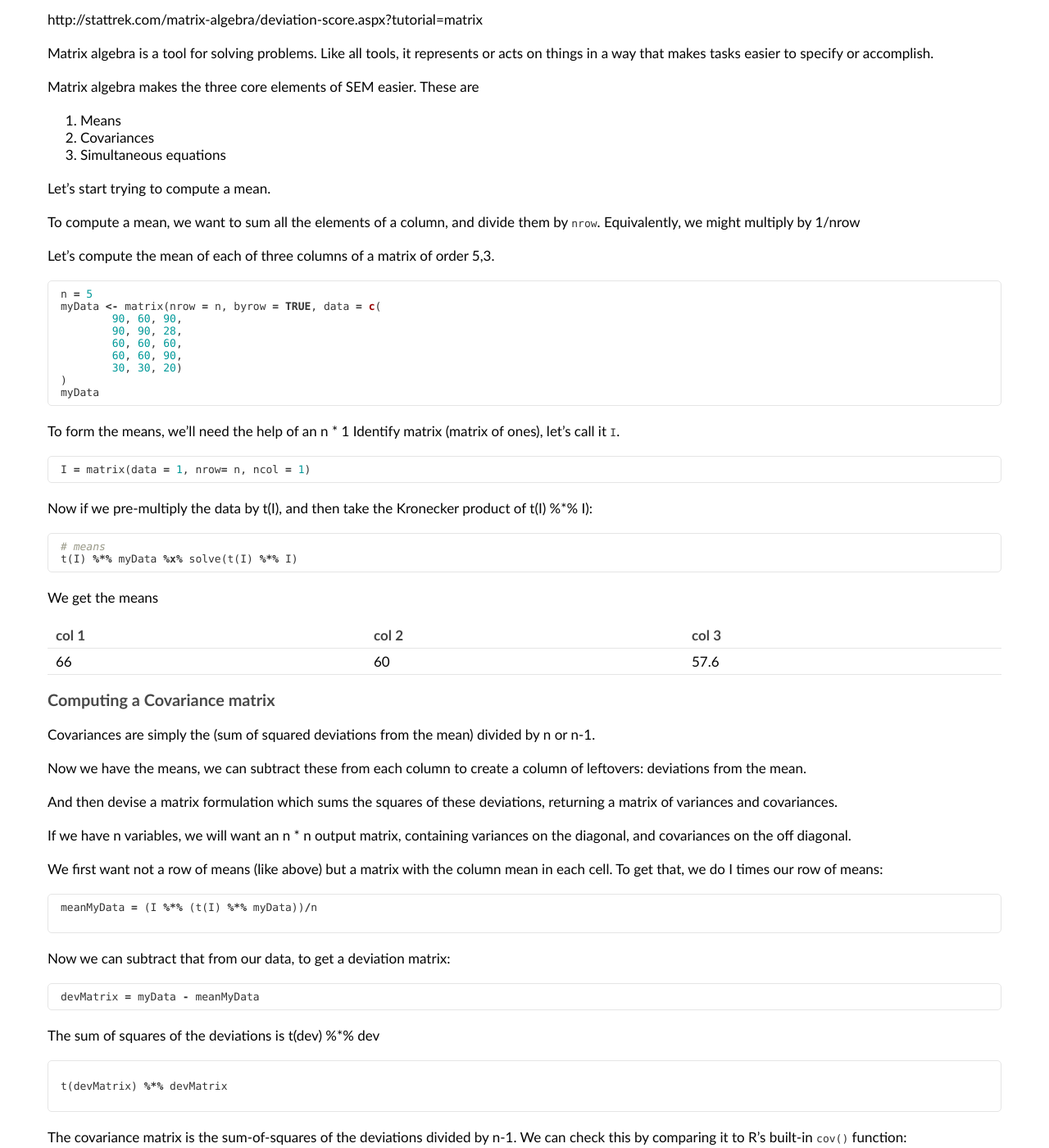
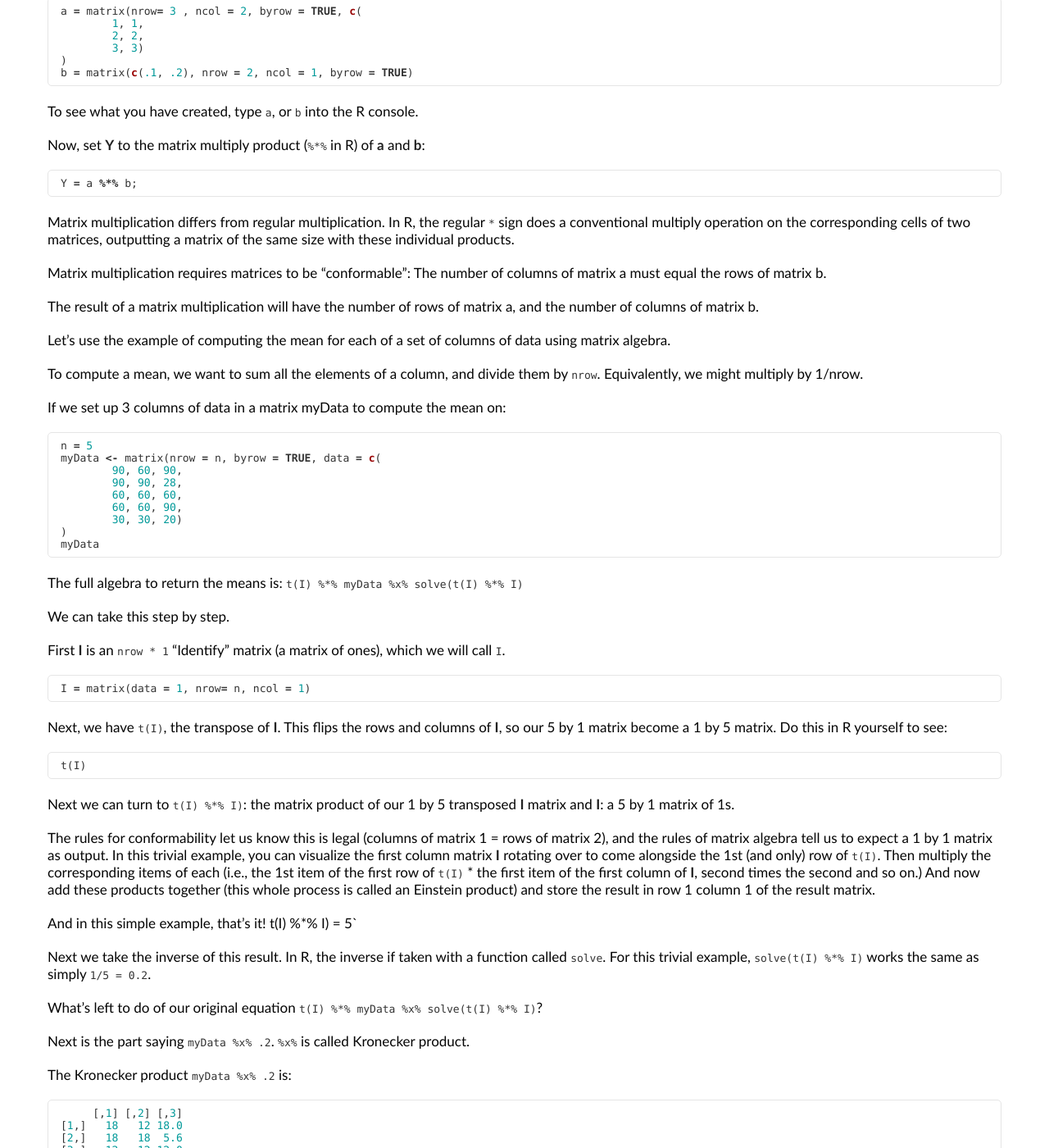
Before and after one commit to tbates/tbates.github.io, a Jekyll site: the page built from _posts/1945-04-10-technical-Linear-algebra.markdown, in a window 1280 px wide and 1400 px high, scrolled down 1724 px. Shown: the whole window at 82% size. Built offline with Jekyll 4.4.1, drawn with Linux system fonts in a browser that asks for light colours; some of the changed text lies outside the part shown.

Commit message:
* IMPROVED:  optimizers tutorial * IMPROVED:  parallel tutorial * IMPROVED:  algebra tutorial * IMPROVED:  data scaling tutorial * IMPROVED:  simulation tutorial

````diff
--- a/_posts/1945-02-10-technical-Parallel.markdown
+++ b/_posts/1945-02-10-technical-Parallel.markdown
@@ -45,8 +45,9 @@ mxOption(NULL, "Number of Threads", detectCores())
 
 Now you don't need to remember or type this long option string!
 
-*top tip*: Use R's tab-function completion (just type `umx_` and tab to see the list…):
-*top tip*: [TextMate](http://macromates.com) OpenMx bundle contains snippets for many of umx's features.
+*top tip*: Use R's tab-function completion (just type `umx_s` and tab to see the list of easy set and get helpers…):
+
+*top tip*: If you're a MacOS user, my [TextMate](http://macromates.com) OpenMx bundle contains snippets for many of umx's features.
 
 ### OpenMP on unix clusters
 
--- a/_posts/1945-04-10-technical-Linear-algebra.markdown
+++ b/_posts/1945-04-10-technical-Linear-algebra.markdown
@@ -43,9 +43,19 @@ So you should know about matrix algebra.
 
 To quote [Wolfram](http://mathworld.wolfram.com/Matrix.html) "*A matrix is a concise and useful way of uniquely representing and working with linear transformations… first formulated by Sylvester (1851) and Cayley."
 
-For our purposes, the benefit of matrices is their ability to represent linear transformations and, in an optimiser, to allow us to solve questions posed as simultaneous linear algebra equations.
+For our purposes, the benefit of matrices is their ability to represent linear transformations and, together with an [optimiser](TODO), to allow us to solve questions posed as simultaneous linear algebra equations.
 
-*etymology*: "matrix" means a container or place from which something (else) originates. Examples include the [extracellular matrix](https://en.wikipedia.org/wiki/Extracellular_matrix). In math, matrices consist of cells organized as rows and columns, each cell of which can contain a number. The "order" of a matrix is the number of rows followed by the number of columns. This a matrix of order 3,2 looks like this:
+*etymology*: "matrix" means a container or place from which something (else) originates. Examples include the [extracellular matrix](https://en.wikipedia.org/wiki/Extracellular_matrix).
+
+In math, matrices consist of cells organized in rows and columns. Each cell can contain a value. Matrix algebra is a set of rules for manipulating matrices, designed to make representing and solving problems easier to specify or accomplish.
+
+Here, we will just scratch the surface of matrices and algebra, just enough to make sense of RAM models, and alert you to the uses of basic operations on matrices, as well as the special multi-layer format of matrices in `umx` and how this aids modeling (allowing you to specify not just values in the row-column addressing system of matrices, but bounds on those values, labels by which to refer to them, and whether they are free or fixed).
+
+*note*: There are several online tutorials in matrix algebra, like [this one](http://stattrek.com/matrix-algebra/deviation-score.aspx?tutorial=matrix)
+
+#### Making two matrices a and c, and computing the matrix product a %*% b
+
+The "order" of a matrix is the number of rows followed by the number of columns. This a matrix of order 3,2:
 
     |c1| c2
 ----|---|---
@@ -61,11 +71,11 @@ Y2 = a<sub>21</sub> × b<sub>1</sub> + a<sub>22</sub> × b<sub>2</sub>
 
 Y3 = a<sub>31</sub> × b<sub>1</sub> + a<sub>33</sub> × b<sub>2</sub>
 
-These potentially quite large matrices of relations can be expressed in just 1-line of matrix algebra:
+These potentially quite large matrices of relations can be expressed in just 1-line of matrix algebra, which doesn't grow in complexity as the matrix rows and columns grow:
 
 **Y** = **a** × **b**
 
-Where **Y** is a 3*1 column matrix of the Y solutions, **a** is a 3*2 matrix of values of `a`, and **b** is a 2*1 column matrix of `b` values.
+Here, **Y** is a 3*1 column matrix of the Y solutions, **a** is a 3*2 matrix of values of `a`, and **b** is a 2*1 column matrix of `b` values.
 
 Try it in R. First set up two matrices **a** and **b**:
 ```r
@@ -76,29 +86,26 @@ a = matrix(nrow= 3 , ncol = 2, byrow = TRUE, c(
 )
 b = matrix(c(.1, .2), nrow = 2, ncol = 1, byrow = TRUE)
 ```
-list(a = a, b = b, Y = Y)
 
-Now, set Y to the matrix multiply product (`%*%` in R) of a and b:
+To see what you have created, type `a`, or `b` into the R console.
+
+Now, set **Y** to the matrix multiply product (`%*%` in R) of **a** and **b**:
 
 ```R
 Y = a %*% b;
 ```
 
-http://stattrek.com/matrix-algebra/deviation-score.aspx?tutorial=matrix
+Matrix multiplication differs from regular multiplication. In R, the regular `*` sign does a conventional multiply operation on the corresponding cells of two matrices, outputting a matrix of the same size with these individual products.
 
-Matrix algebra is a tool for solving problems. Like all tools, it represents or acts on things in a way that makes tasks easier to specify or accomplish.
+Matrix multiplication requires matrices to be "conformable": The number of columns of matrix a must equal the rows of matrix b.
 
-Matrix algebra makes the three core elements of SEM easier. These are
+The result of a matrix multiplication will have the number of rows of matrix a, and the number of columns of matrix b.
 
-1. Means
-2. Covariances
-3. Simultaneous equations
+Let’s use the example of computing the mean for each of a set of columns of data using matrix algebra.
 
-Let’s start trying to compute a mean.
+To compute a mean, we want to sum all the elements of a column, and divide them by `nrow`. Equivalently, we might multiply by 1/nrow.
 
-To compute a mean, we want to sum all the elements of a column, and divide them by `nrow`. Equivalently, we might multiply by 1/nrow
-
-Let’s compute the mean of each of three columns of a matrix of order 5,3.
+If we set up 3 columns of data in a matrix myData to compute the mean on:
 
 ```r
 n = 5
@@ -112,19 +119,53 @@ myData <- matrix(nrow = n, byrow = TRUE, data = c(
 myData
 ```
 
-To form the means, we’ll need the help of an n * 1 Identify matrix (matrix of ones), let's call it `I`.
+The full algebra to return the means is: `t(I) %*% myData %x% solve(t(I) %*% I)`
+
+We can take this step by step.
+
+First **I** is an `nrow * 1` "Identify" matrix (a matrix of ones), which we will call `I`.
 
 ```r
 I = matrix(data = 1, nrow= n, ncol = 1)
 ```
 
-Now if we pre-multiply the data by t(I), and then take the Kronecker product of t(I) %*% I):
+Next, we have `t(I)`, the transpose of **I**. This flips the rows and columns of **I**, so our 5 by 1 matrix become a 1 by 5 matrix. Do this in R yourself to see:
 
 ```r
-# means
-t(I) %*% myData %x% solve(t(I) %*% I)
+t(I)
 ```
-We get the means
+
+Next we can turn to `t(I) %*% I)`: the matrix product of our 1 by 5 transposed **I** matrix and **I**: a 5 by 1 matrix of 1s.
+
+The rules for conformability let us know this is legal (columns of matrix 1 = rows of matrix 2), and the rules of matrix algebra tell us to expect a 1 by 1 matrix as output. In this trivial example, you can visualize the first column matrix **I** rotating over to come alongside the 1st (and only) row of `t(I)`. Then multiply the corresponding items of each (i.e., the 1st item of the first row of `t(I)` * the first item of the first column of **I**, second times the second and so on.) And now add these products together (this whole process is called an Einstein product) and store the result in row 1 column 1 of the result matrix.
+
+And in this simple example, that's it! t(I) %*% I) = 5`
+
+Next we take the inverse of this result. In R, the inverse if taken with a function called `solve`. For this trivial example, `solve(t(I) %*% I)` works the same as simply `1/5 = 0.2`.
+
+What's left to do of our original equation `t(I) %*% myData %x% solve(t(I) %*% I)`?
+
+Next is the part saying `myData %x% .2`. `%x%` is called Kronecker product.
+
+The Kronecker product `myData %x% .2` is:
+
+```R
+     [,1] [,2] [,3]
+[1,]   18   12 18.0
+[2,]   18   18  5.6
+[3,]   12   12 12.0
+[4,]   12   12 18.0
+[5,]    6    6  4.0
+```
+
+Lets store that as `K` to keep the mental load down.
+
+```r
+K = myData %x% .2
+```
+
+Finally if we pre-multiply this Kronecker product of the data by `t(I)`, i.e., `t(I) %*% K` we get the means!
+
 
 | col 1 | col 2 | col 3 |
 |:------|:------|:------|
@@ -132,27 +173,36 @@ We get the means
 
 ### Computing a Covariance matrix
 
-Covariances are simply the (sum of squared deviations from the mean) divided by n or n-1.
+Covariances are simply the sum of squared deviations from the mean, divided by n or n-1.
 
-Now we have the means, we can subtract these from each column to create a column of leftovers: deviations from the mean.
+Now we have the means, we can subtract these from each column to create a column of "leftovers": deviations from the mean.
 
-And then devise a matrix formulation which sums the squares of these deviations, returning a matrix of variances and covariances.
+We'd next want to devise a matrix formulation which square sums the squares of these deviations, returning a matrix of variances and covariances.
 
-If we have n variables, we will want an n * n output matrix, containing variances on the diagonal, and covariances on the off diagonal.
+If we have n variables, we will want an n by n output matrix. This will contain the variances of each variable on the diagonal, and covariances among the variables in the off diagonal cells.
 
-We first want not a row of means (like above) but a matrix with the column mean in each cell. To get that, we do I times our row of means:
+We first want an n-row matrix with cells in each column set to the mean of the variable represented in that column. To get this, we take **I** times our row of means:
 
 ```r
 meanMyData = (I %*% (t(I) %*% myData))/n
+```
 
-```
-Now we can subtract that from our data, to get a deviation matrix:
+Now, if we subtract this from our data, we are left with a matrix of deviations from the mean:
 
 ```r
 devMatrix = myData - meanMyData
+#      [,1] [,2]  [,3]
+# [1,]   24    0  32.4
+# [2,]   24   30 -29.6
+# [3,]   -6    0   2.4
+# [4,]   -6    0  32.4
+# [5,]  -36  -30 -37.6
 ```
 
-The sum of squares of the deviations is t(dev) %*% dev
+
+Consider for a moment: how to compute the sum of squares of the deviations?
+
+This is a widely reused pattern in statistics and matrix algebra, so you might want to commit it to memory: We pre-multiply the matrix of deviations by its transpose: t(dev) %*% dev
 
 ```r
 
@@ -160,7 +210,17 @@ t(devMatrix) %*% devMatrix
 
 ```
 
-The covariance matrix is the sum-of-squares of the deviations divided by n-1. We can check this by comparing it to R's built-in `cov()` function:
+The covariance matrix is the sum-of-squares of the deviations divided by n-1.
+
+|      | var1 | var2 | var3   |
+|:-----|:-----|:-----|:-------|
+| var1 | 2520 | 1800 | 1212   |
+| var2 | 1800 | 1800 | 240    |
+| var3 | 1212 | 240  | 4395.2 |
+
+
+
+We can check this by comparing it to R's built-in `cov()` function:
 
 ```r
 
@@ -170,7 +230,9 @@ cov(myData) - ourCov
 
 ```
 
-This is a nice chance too to mention that umx has a nifty quick-matrix helper built in for rapidly building matrices:
+That's a lot of ground: but covers most of what you will need to build models using matrices if you choose to.
+
+Finally is a nice chance too to mention that `umx` has a nifty quick-matrix helper built in for rapidly building matrices. This saves some typing when you are playing around with matrices, by using `,` to separate numbers in different columns and `|` to signify the end of a row.
 
 ```r
 
@@ -198,7 +260,7 @@ For the diagonal case, the inverse of a matrix is simply 1/x in each cell.
 ## Example with variance matrix A
 
 ```
-	A = matrix(nrow = 3, byrow = T,c(
+	A = matrix(nrow = 3, byrow = T, c(
 	 	1,0,0,
 	 	0,2,0,
 		0,0,3)
@@ -275,7 +337,7 @@ round(cor,2)
 Using diag to grab the diagonal and make a new one, and capitalising on the fact that inv(X) = 1/x for a diagonal matrix
 
 ```r
-diag(1/sqrt(diag(A))) %&% A # note: The %&%  operator is short for pre- and post-mul
+diag(1/sqrt(diag(A))) %&% A # note: The %&%  operator is short for "pre- and post-multiply A by B"
      [,1] [,2] [,3]
 [1,] 1.00 0.35 0.45
 [2,] 0.35 1.00 0.14
````
Also changed, not shown: _posts/1900-06-01-technical-Concepts-the-Hessian.markdown (+14 -23 lines), _posts/1943-02-12-technical-Optional-optimizers.markdown (+8 -15 lines), _posts/1950-03-10-practical-data-wrangling.markdown (+15 -16 lines), _posts/1950-06-10-practical-simulation.markdown (+5 -5 lines).
